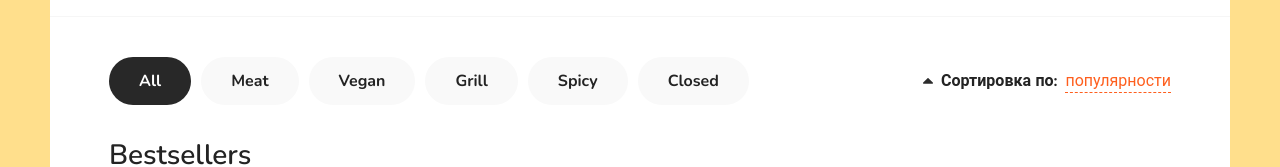
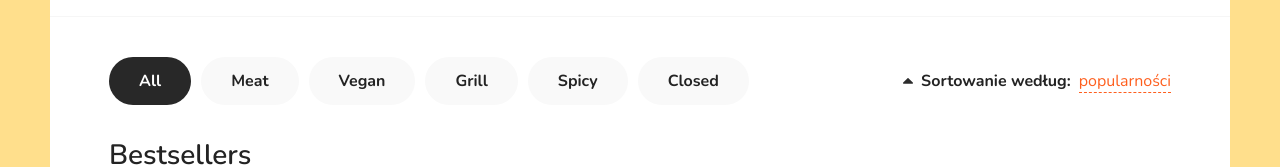
Before and after one commit to Laytep/Pizza-Store, a React (Create React App) app: page / in a window 1280 px wide. Shown: the part 168-335 px from the top of the page. Built offline with nearby package versions, Linux system fonts and the light colour scheme.

Commit message:
Update sort function, add 'selected State'

```diff
--- a/src/components/Sort.jsx
+++ b/src/components/Sort.jsx
@@ -2,6 +2,9 @@ import { useState } from 'react';
 
 function Sort() {
   const [open, setOpen] = useState(false);
+  const [selected, setSelected] = useState(0);
+  const list = ['popularności', 'ceny', 'alfabetu'];
+  const sortName = list[selected];
 
   return (
     <div className="sort">
@@ -17,15 +20,23 @@ function Sort() {
             fill="#2C2C2C"
           />
         </svg>
-        <b>Сортировка по:</b>
-        <span onClick={() => setOpen(!open)}>популярности</span>
+        <b>Sortowanie według:</b>
+        <span onClick={() => setOpen(!open)}>{sortName}</span>
       </div>
       {open && (
         <div className="sort__popup">
           <ul>
-            <li className="active">популярности</li>
-            <li>цене</li>
-            <li>алфавиту</li>
+            {list.map((name, index) => (
+              <li
+                key={index}
+                onClick={() => {
+                  setSelected(index);
+                  setOpen(false);
+                }}
+                className={selected === index ? 'active' : ''}>
+                {name}
+              </li>
+            ))}
           </ul>
         </div>
       )}
```
